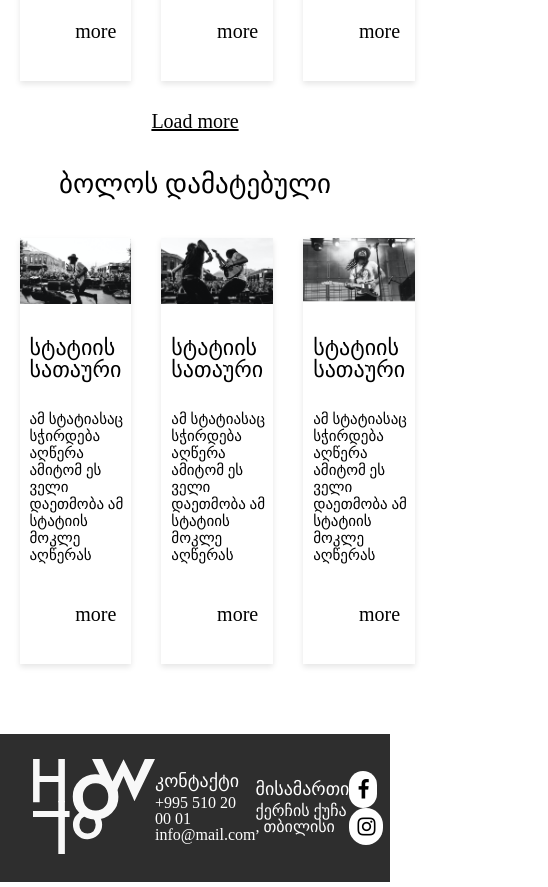
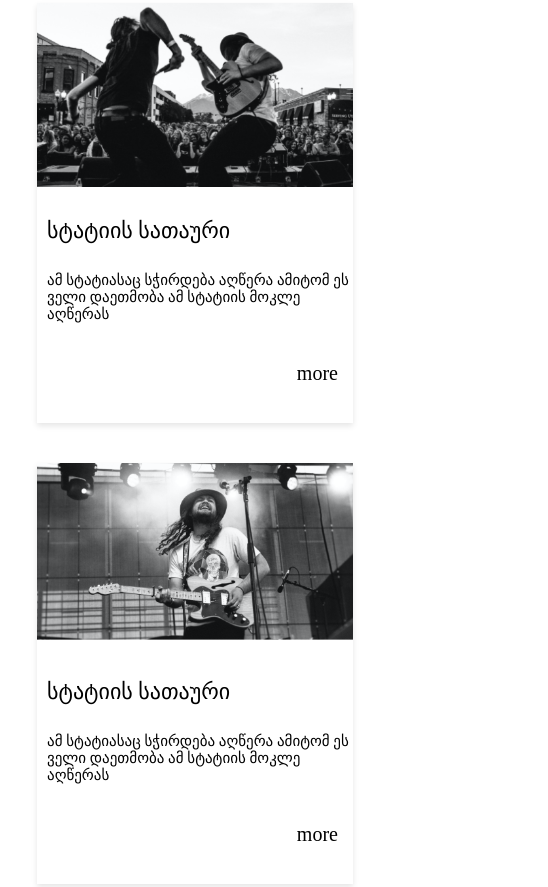
Before and after one commit to sadzamzeko/task10---page-responsive-page, a plain HTML site: page index.html in a window 390 px wide. Shown: the part 805-1692 px from the top of the page, 548 px wide, since content can reach past the window. Drawn offline with Linux system fonts and the light colour scheme.

Commit message:
add responsive page
max-width: 480px;

```diff
--- a/css/style.css
+++ b/css/style.css
@@ -104,3 +104,72 @@ footer li:nth-child(1){
     font-size: 18px;
     margin-bottom: 5px;
 }
+
+
+/* responsive */
+
+@media (max-width:480px){
+    .container{
+        width: 90%;
+        margin-top: 20px;
+    }
+    .nav-box-wrapper{
+        width: 90%;
+        margin: 0 auto;
+    }
+    .nav-box{
+        display: none;
+    }
+    .responsive-nav{
+        display: block;
+    }
+    .nav-box-wrapper img{
+        width: 46px;
+    }
+    .ban-image {
+        margin-top: 25px;
+    }
+    .container h1{
+        font-size: 29px;
+    }
+    .article-wrapper{
+        width: 90%;
+        display: flex;
+        flex-wrap: wrap;
+        margin: 0 auto;
+        border: 2px red;
+    }
+    .article-box{
+        width: 100%;
+        margin-bottom: 40px;
+        margin-right: 0;
+    }
+    .container h2{
+        font-size: 24px;
+    }
+    .footer-box img{
+        display: none;
+    }
+    .footer-box{
+        flex-direction: column;
+    }
+    .footer-box ul{
+        margin:18px 0;
+    }
+    .social-media a{
+        font-size: 21px;
+        background-color: #fff;
+        padding: 7px 11px;
+        border-radius: 32px 32px;
+        margin-right: 10px;
+        color: black;
+    }
+    footer li:nth-child(1){
+        text-align: center;
+        margin-bottom: 13px;
+    }
+    footer li:nth-child(3){
+        text-align: center;
+    }
+
+    }
```
